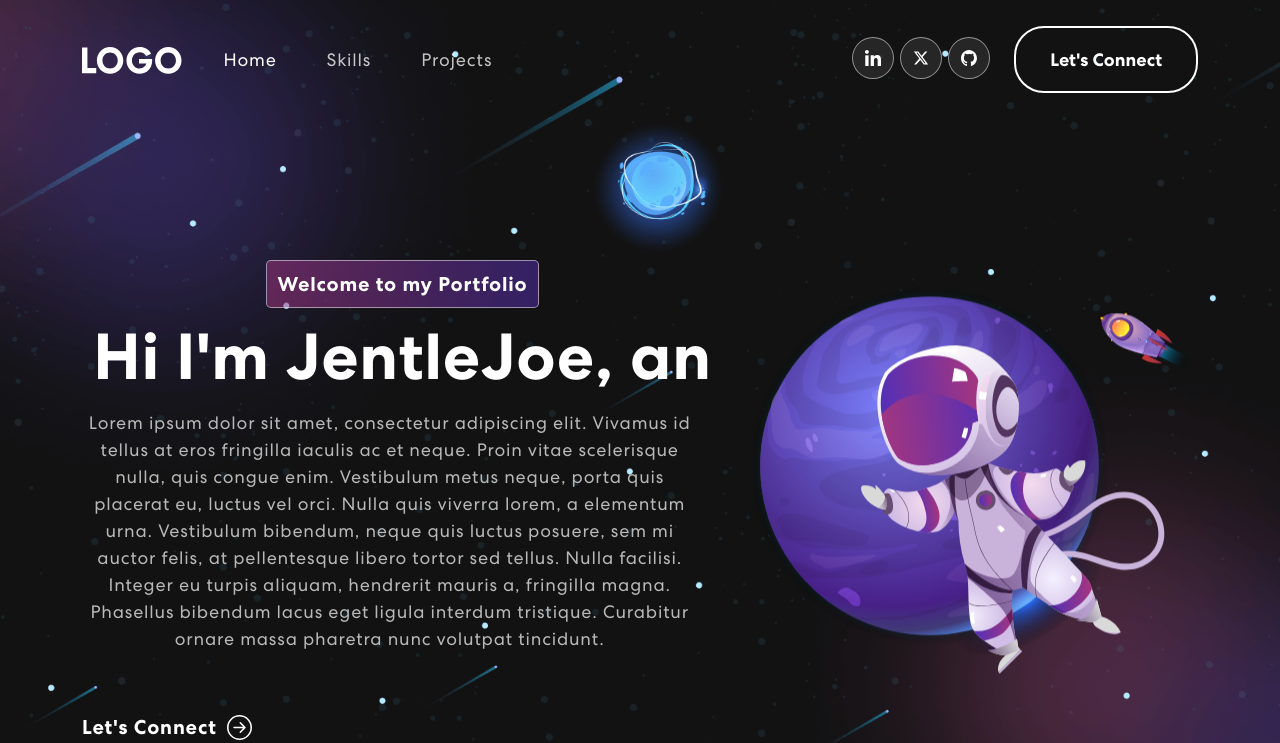
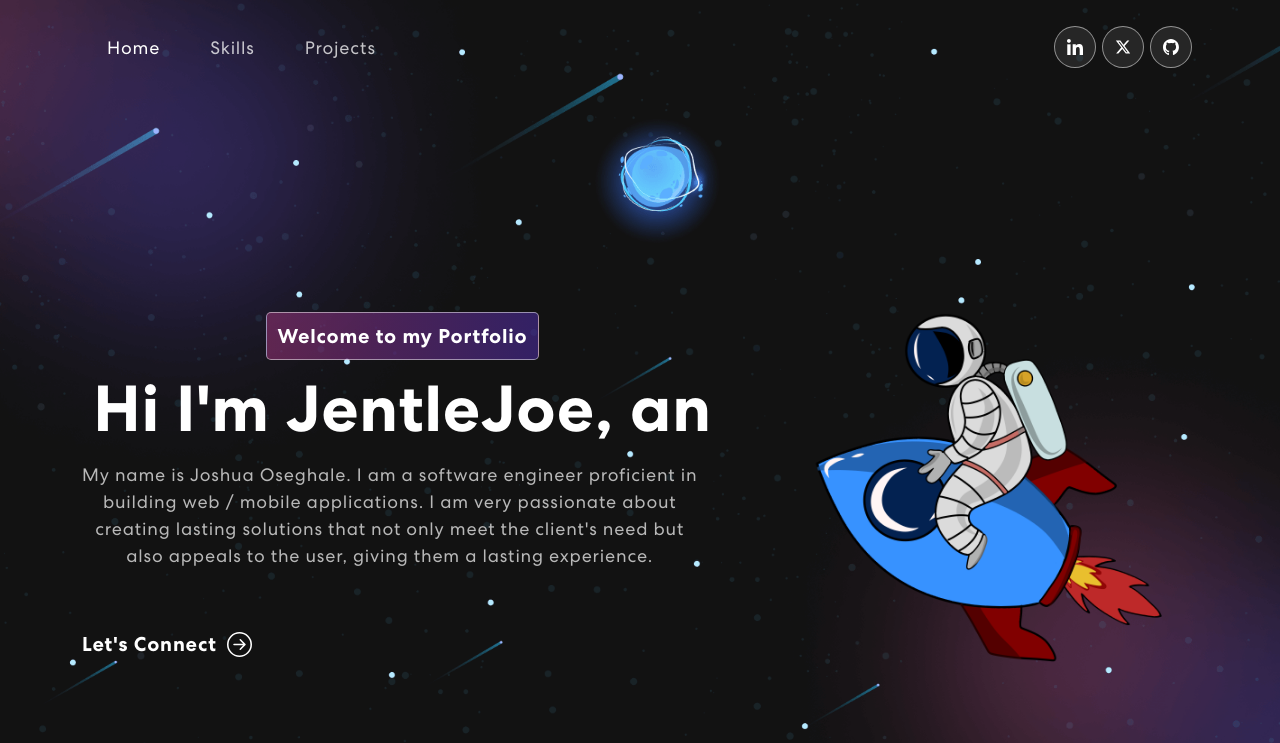
Before and after one commit to JentleJoe/my_portfolio, a React (Create React App) app: page / in a window 1280 px wide. Shown: the top 743 px of the page. Built offline with nearby package versions, Linux system fonts and the light colour scheme.

Commit message:
removed connect btn and other updates

```diff
--- a/src/components/Banner.js
+++ b/src/components/Banner.js
@@ -1,7 +1,8 @@
 import { useEffect, useState } from "react";
 import { Col, Container, Row } from "react-bootstrap";
 import {ArrowRightCircle} from 'react-bootstrap-icons'
-import headerImg from '../assets/img/header-img.svg'
+import { about } from "./Text";
+import astronaut from '../assets/img/astronaut.png'
 
 export default function Banner(){
 
@@ -55,11 +56,11 @@ export default function Banner(){
                     <Col xs={12} md={6} xl={7} >
                         <span className="tagline" >Welcome to my Portfolio</span>
                         <h1>{ 'Hi I\'m JentleJoe, ' }<span className="wrap"> {text} </span> </h1>
-                        <p>Lorem ipsum dolor sit amet, consectetur adipiscing elit. Vivamus id tellus at eros fringilla iaculis ac et neque. Proin vitae scelerisque nulla, quis congue enim. Vestibulum metus neque, porta quis placerat eu, luctus vel orci. Nulla quis viverra lorem, a elementum urna. Vestibulum bibendum, neque quis luctus posuere, sem mi auctor felis, at pellentesque libero tortor sed tellus. Nulla facilisi. Integer eu turpis aliquam, hendrerit mauris a, fringilla magna. Phasellus bibendum lacus eget ligula interdum tristique. Curabitur ornare massa pharetra nunc volutpat tincidunt.</p>
-                        <button onClick={() => console.log('connect')}>Let's Connect <ArrowRightCircle size={25} /></button>
+                        <p>{about}</p>
+                        <button className="connect-btn" onClick={() => console.log('connect')}>Let's Connect <ArrowRightCircle size={25} /></button>
                     </Col>
                     <Col xs={12} md={6} xl={5}>
-                        <img src={headerImg} alt="Header Img" />
+                        <img src={astronaut} alt="Header Img" />
                     </Col>
                 </Row>
             </Container>
--- a/src/components/Contact.js
+++ b/src/components/Contact.js
@@ -16,6 +16,13 @@ export default function Contact(){
     const [buttonText, setButtonText] = useState('Send')
     const [status, setStatus] = useState({})
 
+    // Form Dummy text state management
+    const [showText, setShowText] = useState(false)
+
+    const handleShowText = () => {
+        setShowText((prev) => !prev)
+    }
+
     const updateForm = (category, value) => {
         setFormDetails({
             ...formDetails,
@@ -24,7 +31,7 @@ export default function Contact(){
     }
 
     const handleSubmit = async (e) => {
-        // e.preventDefault();
+        e.preventDefault();
         // setButtonText("Sending...");
         // let response = await fetch("http://localhost:5000/contact", {
         //     method: "POST",
@@ -41,6 +48,9 @@ export default function Contact(){
         // } else {
         //     setStatus({ succes: false, message: 'Something went wrong, please try again later.'});
         // }
+
+        // remove after setting up email functionality
+        handleShowText();
       };
 
     return(
@@ -83,6 +93,10 @@ export default function Contact(){
                                 }
                             </Row>
                         </form>
+                        {showText && <p className="dummyText"> <span className="exclamation">!! </span>This is just a dummy form, please connect through <span> </span>
+                        <a className="dummyLink" target="_blanck" href="https://linkedin.com/in/joshua-oseghale">LinkdIn</a>
+                        <br/> OR <br /> Send a mail to <span className="mail">joshuaoseghale01@gmail.com</span>
+                        </p>}
                     </Col>
                 </Row>
             </Container>
--- a/src/components/Footer.js
+++ b/src/components/Footer.js
@@ -16,7 +16,7 @@ export default function Footer() {
             <Container>
                 <Row>
                     <Col sm={6} >
-                        <img src={logo} alt="Logo" />
+                        {/* <img src={logo} alt="Logo" className="footer-logo   " /> */}
                     </Col>
                     <Col sm={6} className="text-center text-sm-end" >
                         <div className="social-icon">
--- a/src/components/NavBar.js
+++ b/src/components/NavBar.js
@@ -70,9 +70,9 @@ const NavBar = () => {
     ${window.scrollY > 150 && scrollDirection === "down" ? "scrollup" : ""}
     ${window.scrollY > 150 && scrollDirection === "up" ? "scrolldown" : ""} `} >
       <Container>
-        <Navbar.Brand href="#home">
+        {/* <Navbar.Brand href="#home">
             <img src={logo}  alt = "logo" />
-        </Navbar.Brand>
+        </Navbar.Brand> */}
         <Navbar.Toggle aria-controls="basic-navbar-nav" >
             <span className='navbar-toggler-icon'></span>
         </Navbar.Toggle>
@@ -90,9 +90,9 @@ const NavBar = () => {
                 <a href={linkdinLink} target="_blank"><img src={linkdinLogo} alt='' /></a>
                 <a href={twitterLink} target="_blank"><img src={xlogo} alt='' /></a>
                 <a href={githubLink} target="_blank"><img src={githubLogo} alt='' /></a>
-                <button className='vvd' onClick={() => console.log ('connect')} >
+                {/* <button className='vvd' onClick={() => console.log ('connect')} >
                   <span>Let's Connect</span>
-                </button>
+                </button> */}
             </div>
           </span>
         </Navbar.Collapse>
```
